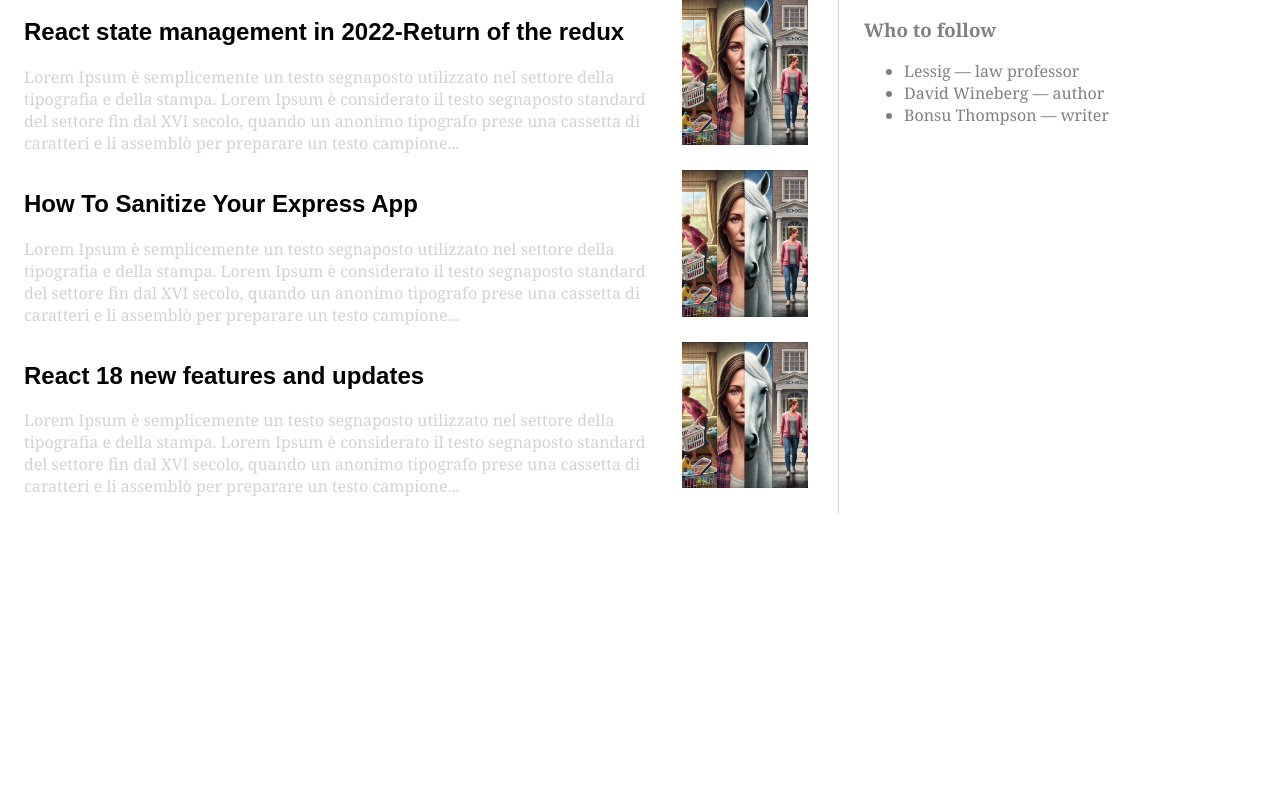
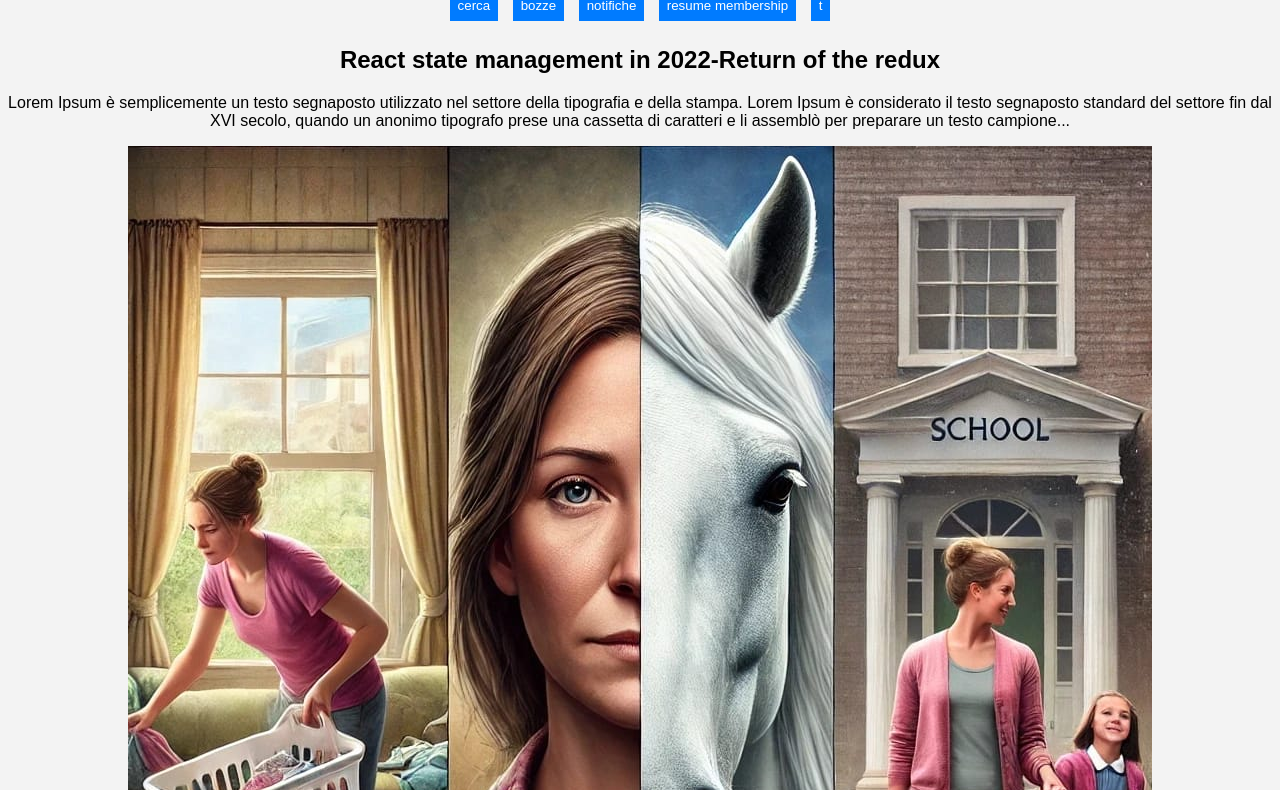
Before and after one commit to chiarapecorella1980-byte/html, a plain HTML site: page primo esame.html in a window 1280 px wide. Shown: the part 83-873 px from the top of the page. Before the commit the page ends 800 px from the top, so only its background shows below. Drawn offline with Linux system fonts and the light colour scheme.

Commit message:
Add files via upload

```diff
--- a/style.css
+++ b/style.css
@@ -1,82 +1,27 @@
-.testata {
-    display: flex;
-    justify-content: space-between;
-    align-items: center;
-    padding: 12px 16px;
-    background-color: white;
-    border-bottom: 1px solid lightgray;
-
+body {
+  font-family: Arial, sans-serif;
+  text-align: center;
+  margin-top: 50px;
+  background-color: #f3f3f3;
 }
 
-.membership {
-background-color: white;
-color: black;
-border: 1px solid #ccc;
-border-radius: 20px;
+input, button {
+  padding: 8px;
+  margin: 5px;
 }
 
-.bottone {
-    background-color: rgb(214, 106, 12);
-color: black;
-border: 1px solid #ccc;
-border-radius: 20px;
-
+button {
+  background-color: #007bff;
+  color: white;
+  border: none;
+  cursor: pointer;
 }
 
-body {
-    font-family: Georgia, 'Times New Roman', Times, serif;
-    color: gray;
-
+button:hover {
+  background-color: #0056b3;
 }
 
-h2 {
-    font-family: Arial, Helvetica, sans-serif;
-    color: black;
-
-
+ul {
+  list-style: none;
+  padding: 0;
 }
-
-p {
-    color: lightgray;
-}
-.layout {
-    display: flex;
-    flex-direction: row;
-    justify-content: space-between;
-    gap: 30px;
-    margin: 25px auto;
-    padding: 0 16px;
-
-}
-
-.colonna-articoli {
-    flex: 2;
-    border: 1px;
-}
-
-.post {
-    display: flex;
-    flex-direction: row;
-    justify-content: space-between;
-}
-
-.testo-post {
-    flex: 5;
-    border: 1px;
-
-}
-
-.post-thumb {
-    flex: 1;
-    width: 50px;
-    aspect-ratio: 1/1;
-    object-fit: cover;
-    padding-left: 25px;
-    padding-bottom: 25px;
-}
-
-.sidebar {
-    flex: 1;
-    padding-left: 25px;
-    border-left: 1px solid lightgrey;
-}
```
Also changed, not shown: index.html (added, +20 -0 lines), script.js (added, +42 -0 lines).
